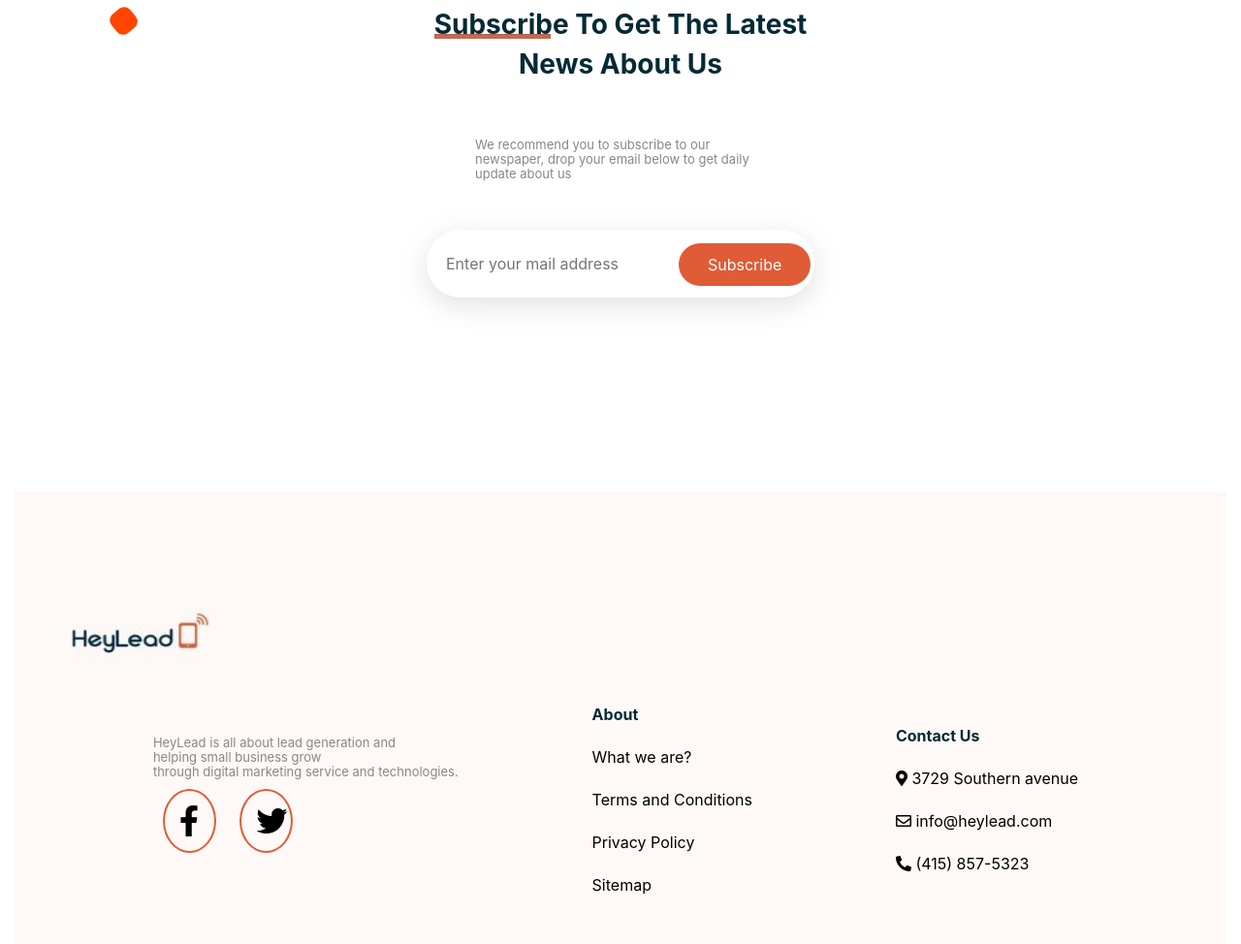
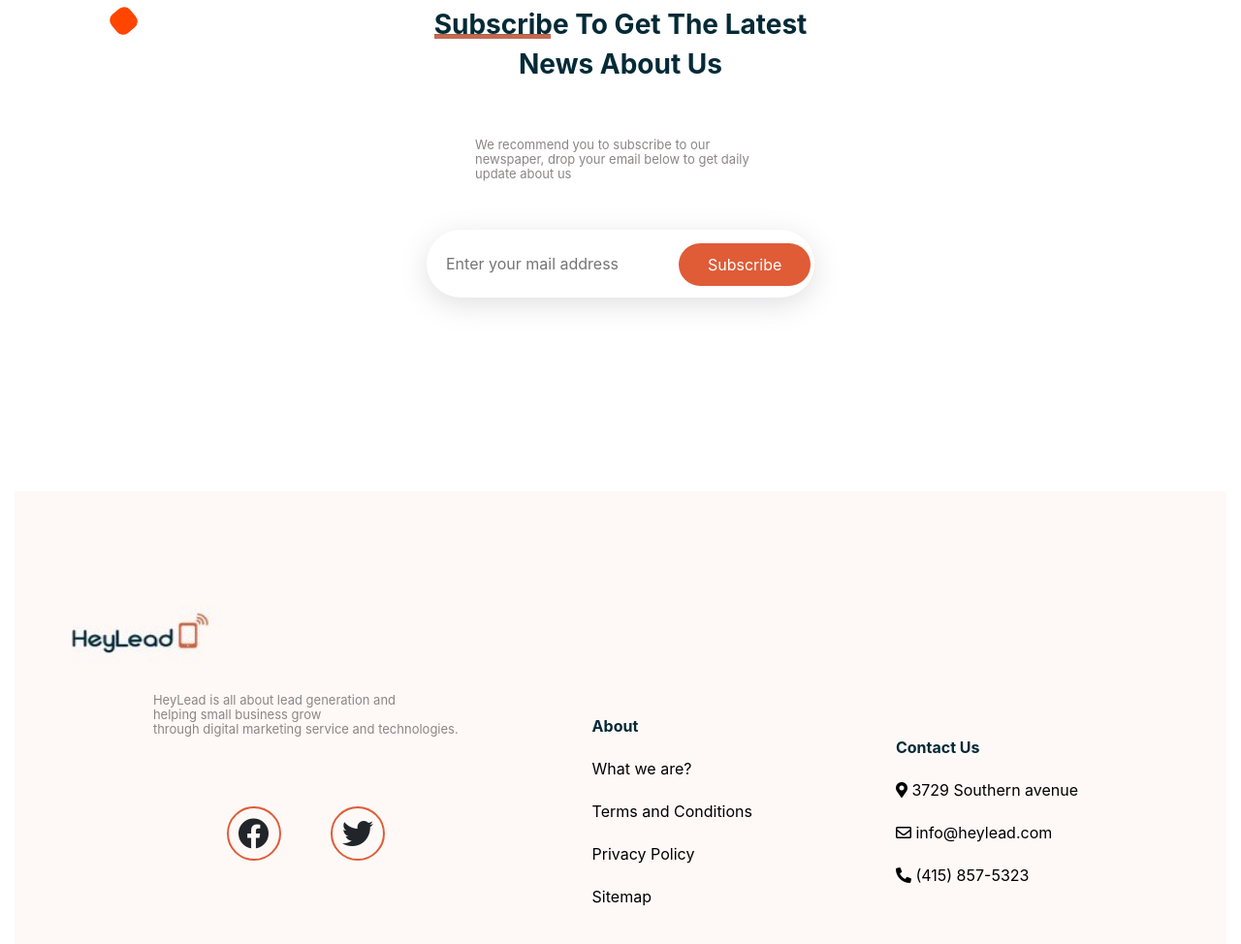
Before and after one commit to KaushithGowda/Task, a plain HTML site: page index.html in a window 1280 px wide. Shown: the part 4611-5585 px from the top of the page at 97% size. Drawn offline with nearby package versions, Linux system fonts and the light colour scheme.

Commit message:
Add files via upload

```diff
--- a/index.html
+++ b/index.html
@@ -859,12 +859,12 @@
                     grow <br> through digital marketing service and technologies.
                 </div>
                 <div id="footer-icons">
-                    <a href="#" class="anchor">
-                        <i class="footer-facebook-icon fab fa-2x fa-facebook-f"></i>
-                    </a>
-                    <a href="#" class="anchor">
+                    <div class="footer-icons">
+                        <i class="footer-facebook-icon fab fa-2x fa-facebook"></i>
+                    </div>
+                    <div class="footer-icons">
                         <i class="footer-twitter-icon fab fa-2x fa-twitter"></i>
-                    </a>
+                    </div>
                 </div>
             </div>
             <div class="footer-sub-flex-2">
--- a/style.css
+++ b/style.css
@@ -70,7 +70,7 @@
 }
 
 .drop-down {
-    display: none;
+    display   : none;
     min-height: 250px;
 }
 
@@ -213,7 +213,7 @@
 
 .industries {
     position   : relative;
-    margin-top: 100px;
+    margin-top : 100px;
     padding-top: 80px;
 }
 
@@ -771,17 +771,25 @@ footer {
 }
 
 #footer-icons {
-    flex-direction : row;
-    justify-content: left;
+    padding        : 50px;
+    display        : flex;
+    align-items    : center;
+    justify-content: space-around;
+}
+
+.footer-icons {
+    min-height     : 100px;
+    min-width      : 100px;
+    display        : flex;
+    align-items    : center;
+    justify-content: center;
 }
 
 .footer-facebook-icon,
 .footer-twitter-icon {
-    width        : 55px;
+    padding      : 10px;
     border-radius: 50%;
     border       : 2px solid #DF5C37;
-    padding      : 15px;
-    margin       : 10px;
 }
 
 .footer-facebook-icon:hover,
```
